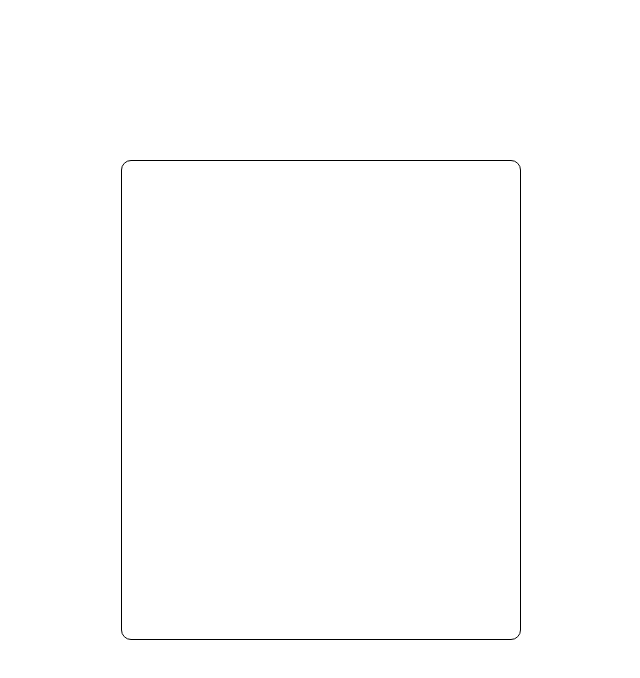
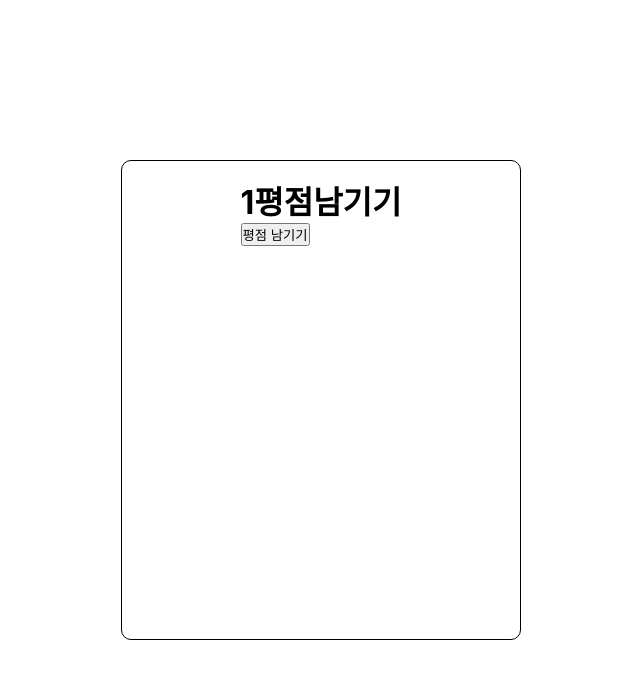
Before and after one commit to KoreanDinosaurs/React_Prac_1, a React (Create React App) app in the folder homework/: page /detail/1 in a window 1280 px wide. Before the commit this address had no page. Shown: the top 678 px of the page, without its empty margins (319-959 px from the left). Built offline with nearby package versions, Linux system fonts and the light colour scheme.

Commit message:
Solve useParams Error

```diff
--- a/homework/src/App.js
+++ b/homework/src/App.js
@@ -6,20 +6,20 @@ import Detail from "./Detail";
 
 function App() {
   const [list, setList] = React.useState([
-    "월",
-    "화",
-    "수",
-    "목",
-    "금",
-    "토",
-    "일",
+    "월요일",
+    "화요일",
+    "수요일",
+    "목요일",
+    "금요일",
+    "토요일",
+    "일요일",
   ])
 
   return (
     <Container>
       <Routes>
         <Route path="/" element={<DayRate list={list}/>} />
-        <Route path="/detail" element={<Detail />} />
+        <Route path="/detail/:choicedDay" element={<Detail list={list}/>} />
       </Routes>
     </Container>
   );
--- a/homework/src/DayRate.js
+++ b/homework/src/DayRate.js
@@ -16,7 +16,7 @@ export default function DayRate(props) {
                         <Day>{v}</Day>
                         <Rate>0 0 0 0 0</Rate>
                         <Button onClick={() => {
-                            navigate("/detail")
+                            navigate(`/detail/${day_list[i]}`)
                         }}>보러가기</Button>
                     </Container>
                 )
--- a/homework/src/Detail.js
+++ b/homework/src/Detail.js
@@ -1,12 +1,13 @@
 import React from "react";
-import { useNavigate } from "react-router-dom";
+import { useNavigate, useParams } from "react-router-dom";
 
-export default function Detail(){
+export default function Detail(props){
     const navigate = useNavigate();
+    const choicedDay = useParams();
 
     return(
         <div>
-            <h1><span>월요일</span>평점남기기</h1>
+            <h1><span>{choicedDay.choicedDay}</span>평점남기기</h1>
             <button onClick={() => {
                 navigate(-1)
             }}>평점 남기기</button>
```
